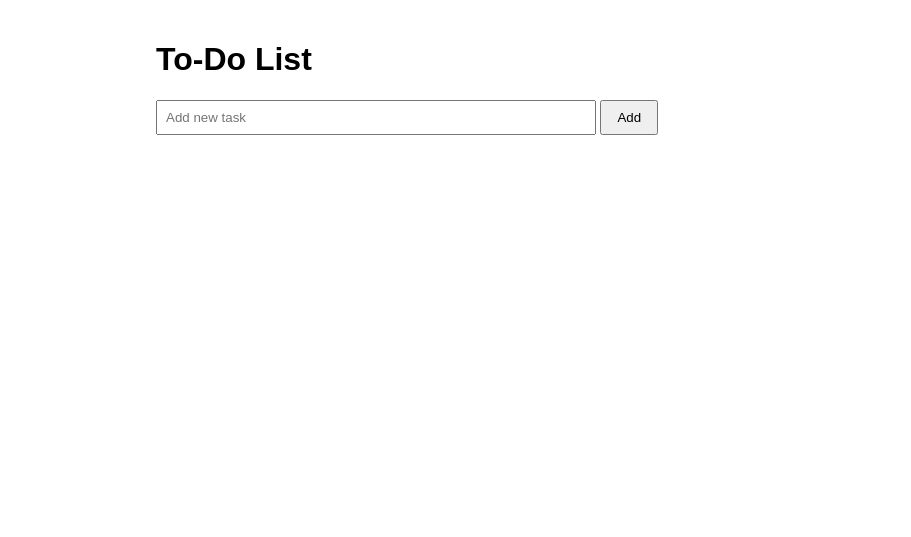
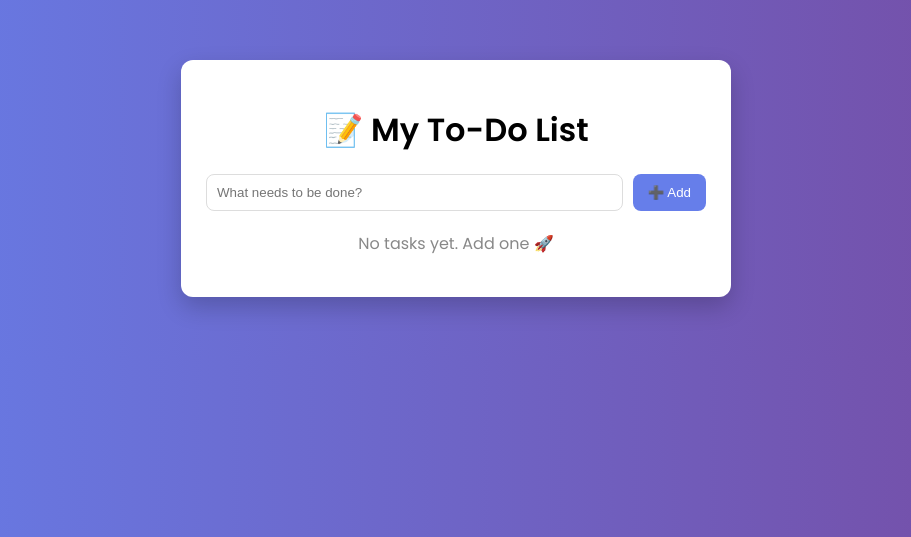
Before and after one commit to himwasnik/todo-app, a Flask app: page / in a window 1280 px wide. Shown: the top 537 px of the page, without its empty margins (184-1095 px from the left). Run offline with Flask 3, Linux system fonts and the light colour scheme.

Commit message:
Update index.html

```diff
--- a/templates/index.html
+++ b/templates/index.html
@@ -1,25 +1,112 @@
-<!-- templates/index.html -->
 <!DOCTYPE html>
-<html>
+<html lang="en">
 <head>
-    <title>To-Do List</title>
-    <link rel="stylesheet" href="{{ url_for('static', filename='style.css') }}">
+    <meta charset="UTF-8">
+    <title>To-Do App</title>
+    <meta name="viewport" content="width=device-width, initial-scale=1.0">
+
+    <!-- Google Font -->
+    <link href="https://fonts.googleapis.com/css2?family=Poppins:wght@300;400;600&display=swap" rel="stylesheet">
+
+    <style>
+        body {
+            font-family: 'Poppins', sans-serif;
+            background: linear-gradient(to right, #667eea, #764ba2);
+            margin: 0;
+            padding: 0;
+        }
+
+        .container {
+            max-width: 500px;
+            margin: 60px auto;
+            background: #fff;
+            padding: 25px;
+            border-radius: 12px;
+            box-shadow: 0 10px 25px rgba(0,0,0,0.2);
+        }
+
+        h1 {
+            text-align: center;
+            margin-bottom: 20px;
+        }
+
+        .task-form {
+            display: flex;
+            gap: 10px;
+        }
+
+        .task-form input {
+            flex: 1;
+            padding: 10px;
+            border-radius: 8px;
+            border: 1px solid #ddd;
+        }
+
+        .task-form button {
+            padding: 10px 15px;
+            border: none;
+            background: #667eea;
+            color: white;
+            border-radius: 8px;
+            cursor: pointer;
+        }
+
+        .task-form button:hover {
+            background: #5a67d8;
+        }
+
+        ul {
+            list-style: none;
+            padding: 0;
+            margin-top: 20px;
+        }
+
+        li {
+            display: flex;
+            justify-content: space-between;
+            align-items: center;
+            background: #f7f7f7;
+            padding: 10px;
+            border-radius: 8px;
+            margin-bottom: 10px;
+        }
+
+        a {
+            text-decoration: none;
+            color: red;
+            font-weight: bold;
+        }
+
+        a:hover {
+            transform: scale(1.2);
+        }
+
+        .empty {
+            text-align: center;
+            color: #888;
+        }
+    </style>
 </head>
+
 <body>
-    <h1>To-Do List</h1>
+    <div class="container">
+        <h1>📝 My To-Do List</h1>
 
-    <form action="{{ url_for('add_task') }}" method="POST">
-        <input type="text" name="task" placeholder="Add new task" required>
-        <button type="submit">Add</button>
+        <form class="task-form" action="{{ url_for('add_task') }}" method="POST">
+            <input type="text" name="task" placeholder="What needs to be done?" required>
+            <button type="submit">➕ Add</button>
         </form>
 
         <ul>
             {% for task in tasks %}
             <li>
-            {{ task }}
-            <a href="{{ url_for('delete_task', task_id=loop.index0) }}">Delete</a>
+                <span>{{ task }}</span>
+                <a href="{{ url_for('delete_task', task_id=loop.index0) }}">❌</a>
             </li>
+            {% else %}
+            <p class="empty">No tasks yet. Add one 🚀</p>
             {% endfor %}
         </ul>
+    </div>
 </body>
 </html>
```
Lines whose indentation alone changed are shown as unchanged.
